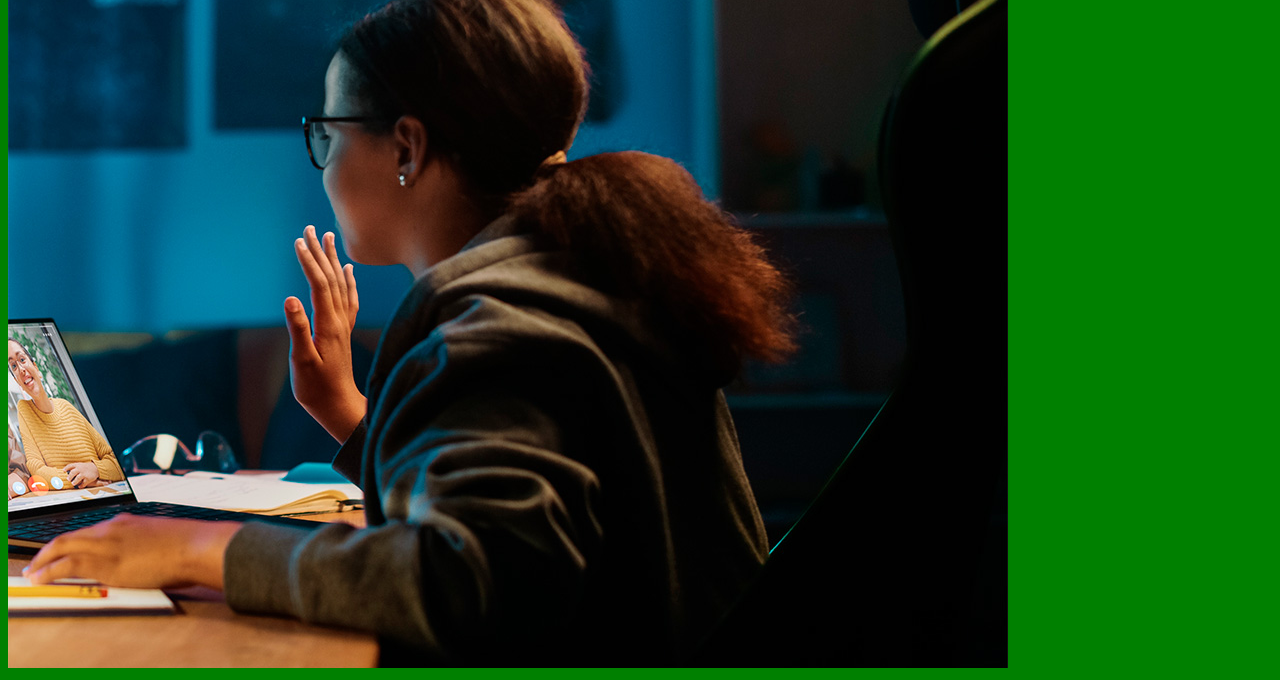
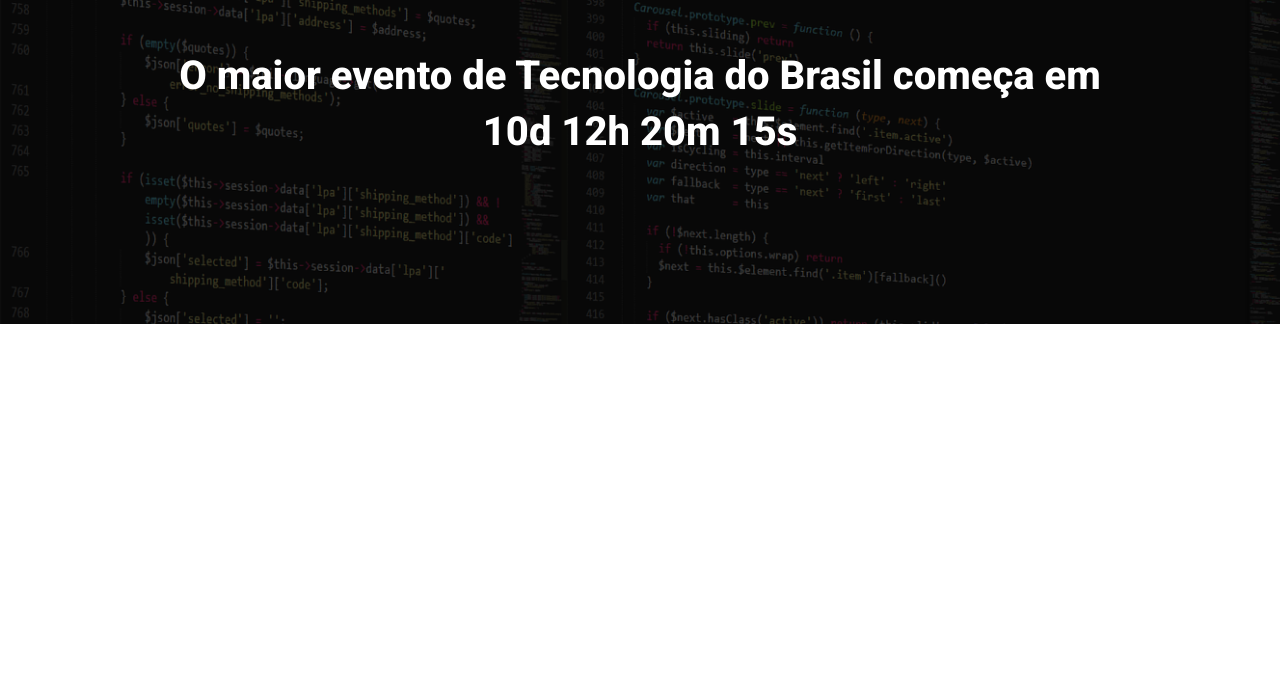
Before and after one commit to Willitonlima/parcel-ladingPage, a website built with Parcel: page src/index.html in a window 1280 px wide. Shown: the part 160-840 px from the top of the page. After the commit the page ends 800 px from the top, so only its background shows below. Built offline with nearby package versions, Linux system fonts and the light colour scheme.

Commit message:
criação do Hero da pagina

```diff
--- a/src/index.html
+++ b/src/index.html
@@ -4,11 +4,20 @@
     <meta charset="UTF-8">
     <meta name="viewport" content="width=device-width, initial-scale=1.0">
     <title>Document</title>
+    <link rel="preconnect" href="https://fonts.googleapis.com">
+    <link rel="preconnect" href="https://fonts.gstatic.com" crossorigin>
+    <link href="https://fonts.googleapis.com/css2?family=Roboto:ital,wght@0,100..900;1,100..900&display=swap" rel="stylesheet">
     <link rel="stylesheet" href="style/main.scss">
 </head>
 <body>
-    <h1>Hello world</h1>
-    <img src="./images/backend.png" alt="">
+    <header class="hero">
+        <div class="container">
+            <img class="hero__logo" src="./images/ebac_logo.svg" alt="Ebac">
+            <p class="hero__text">
+                O maior evento de Tecnologia do Brasil começa em  10d 12h 20m 15s
+            </p>
+        </div>
+    </header>
     <script src="./scripts/main.js"></script>
 </body>
 </html>
--- /dev/null
+++ b/src/style/_hero.scss
@@ -0,0 +1,52 @@
+.hero {
+    padding-top: 64px;
+    padding-bottom: 100px;
+    background-image: url(../images/fundo.png);
+    background-repeat: no-repeat;
+    background-size: cover;
+    position: relative;
+
+    .container {
+        position: relative;
+    }
+
+    &::before {
+        position: absolute;
+        top: 0;
+        left: 0;
+        width: 100%;
+        height: 100%;
+        background-color: black;
+        content: "";
+        opacity: .7;
+    }
+
+    &__text {
+        margin-top: 64px;
+        margin-bottom: 64px;
+        line-height: 56px;
+        font-size: 40px;
+        text-align: center;
+        font-weight: 800;
+    }
+
+    &__logo {
+        display: block;
+        margin: 0 auto;
+        height: 80px;
+    }
+
+    @media (max-width: 640px) {
+        padding: 40px 0;
+
+        &__logo {
+            height: 40px;
+        }
+
+        &__text {
+            font-size: 22px;
+            line-height: 24px;
+            margin: 24px 0;
+        }
+    }
+}
--- a/src/style/main.scss
+++ b/src/style/main.scss
@@ -1,3 +1,23 @@
+@use "hero";
+
 * {
-    background-color: green;
+    margin: 0;
+    padding: 0;
+    box-sizing: border-box;
+    font-family: Roboto, sans-serif;
+    color: #fff;
 }
+
+.container {
+    max-width: 960px;
+    width: 100%;
+    margin: 0 auto;
+
+    @media (max-width: 640px) {
+        max-width: 80%;
+    }
+
+    @media (max-width: 1024px) {
+        max-width: 90%;
+    }
+}
```
